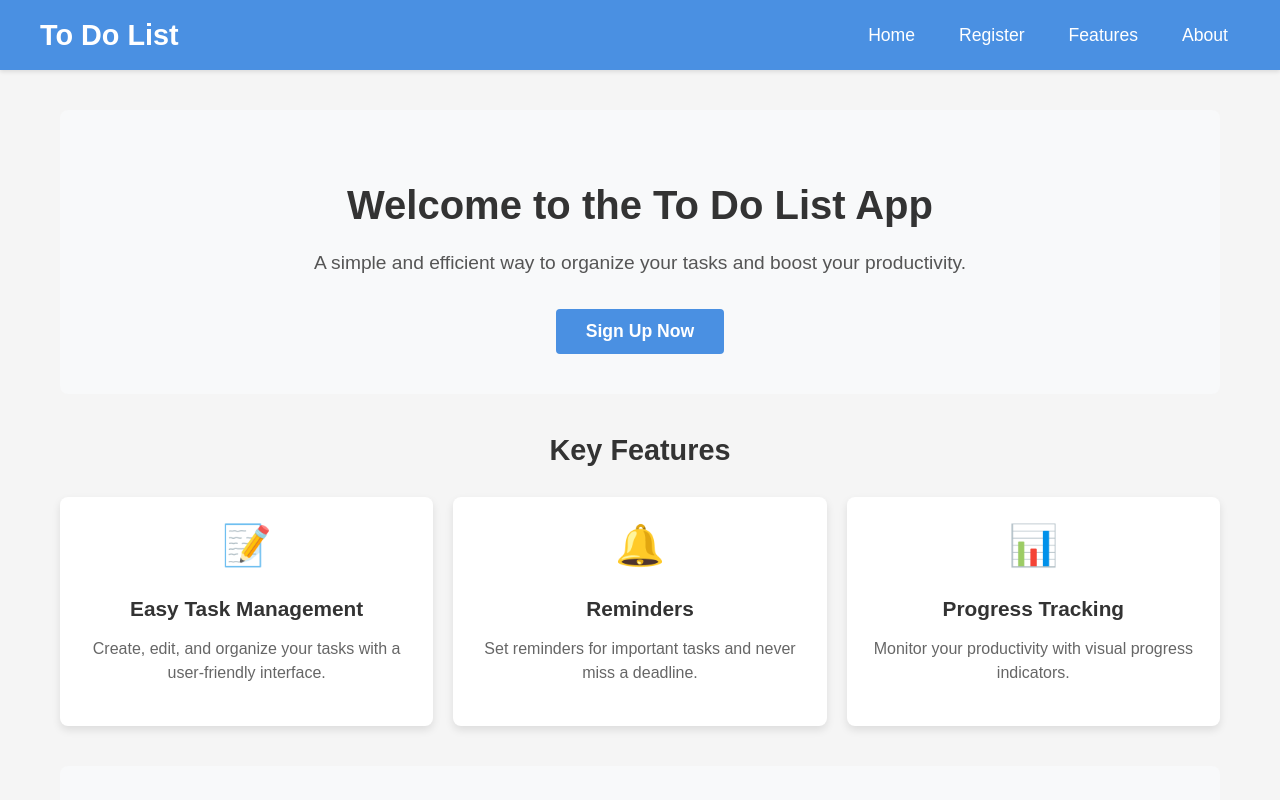
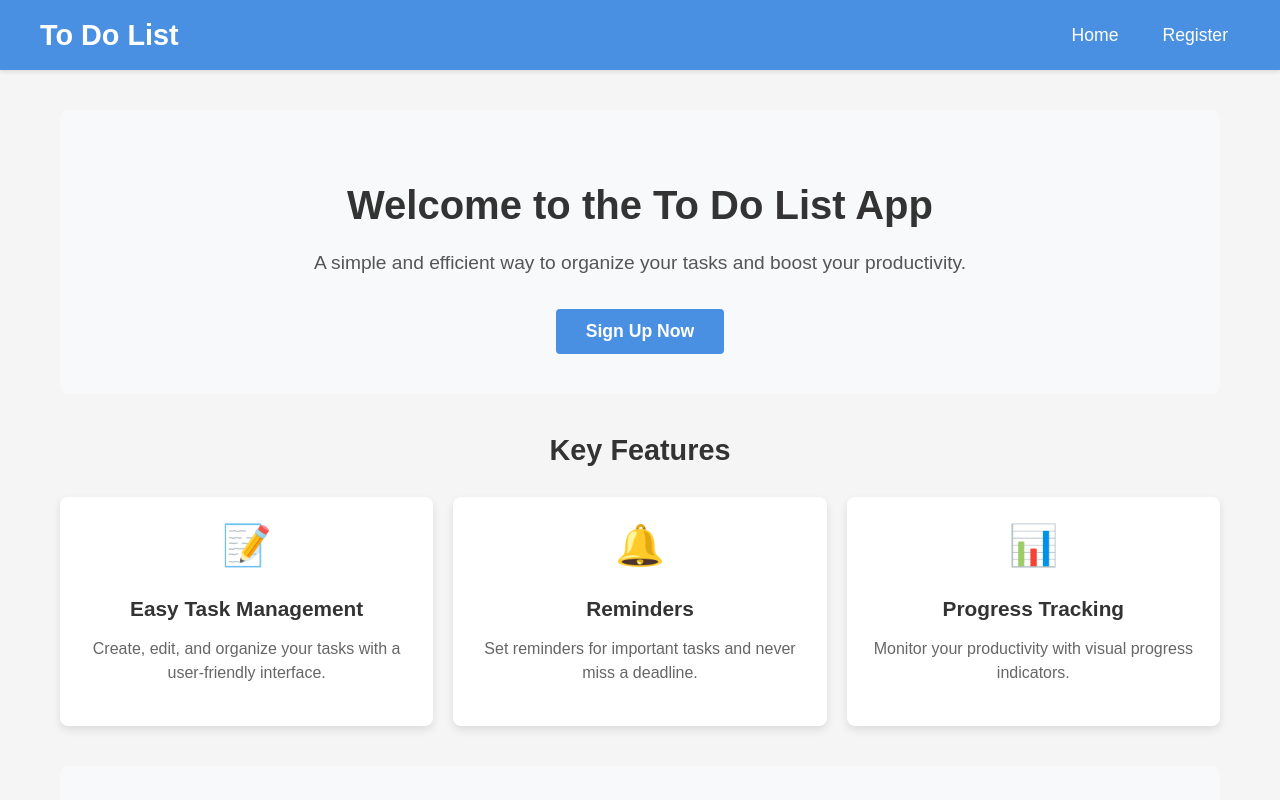
Before and after one commit to RahulDole/ai-user-todos, a React (Create React App) app: page / in a window 1280 px wide. Shown: the top 800 px of the page. Built offline with nearby package versions, Linux system fonts and the light colour scheme.

Commit message:
Remove Features and About pages from navigation and site structure

```diff
--- a/src/App.js
+++ b/src/App.js
@@ -13,9 +13,6 @@ function App() {
           <Routes>
             <Route path="/" element={<Home />} />
             <Route path="/register" element={<Registration />} />
-            {/* These routes are placeholders for future development */}
-            <Route path="/features" element={<h2>Features Page Coming Soon</h2>} />
-            <Route path="/about" element={<h2>About Page Coming Soon</h2>} />
           </Routes>
         </div>
       </div>
--- a/src/components/Navbar.js
+++ b/src/components/Navbar.js
@@ -33,16 +33,6 @@ function Navbar() {
               Register
             </Link>
           </li>
-          <li className="nav-item">
-            <Link to="/features" className="nav-link" onClick={() => setIsMenuOpen(false)}>
-              Features
-            </Link>
-          </li>
-          <li className="nav-item">
-            <Link to="/about" className="nav-link" onClick={() => setIsMenuOpen(false)}>
-              About
-            </Link>
-          </li>
         </ul>
       </div>
     </nav>
```
